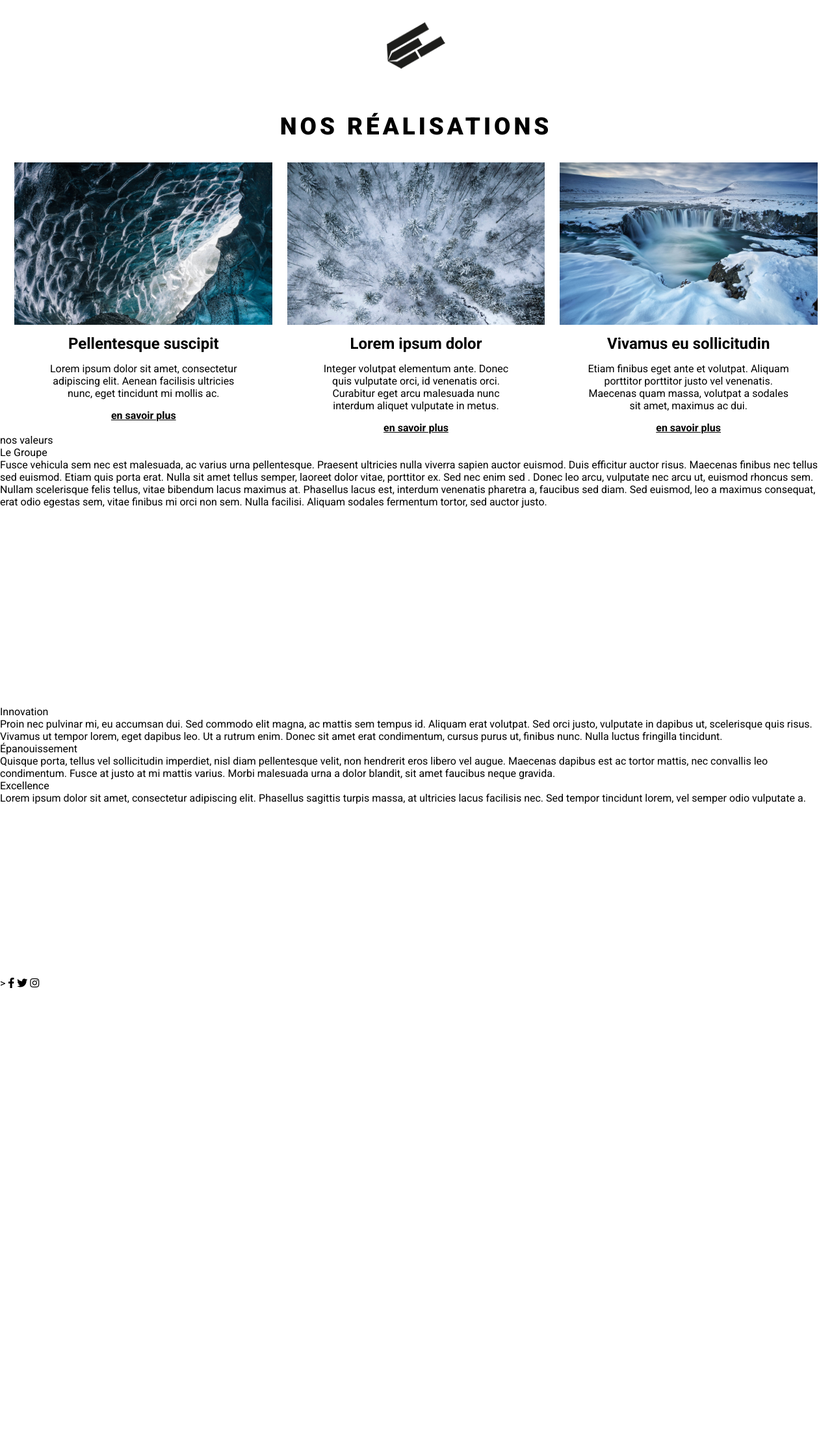
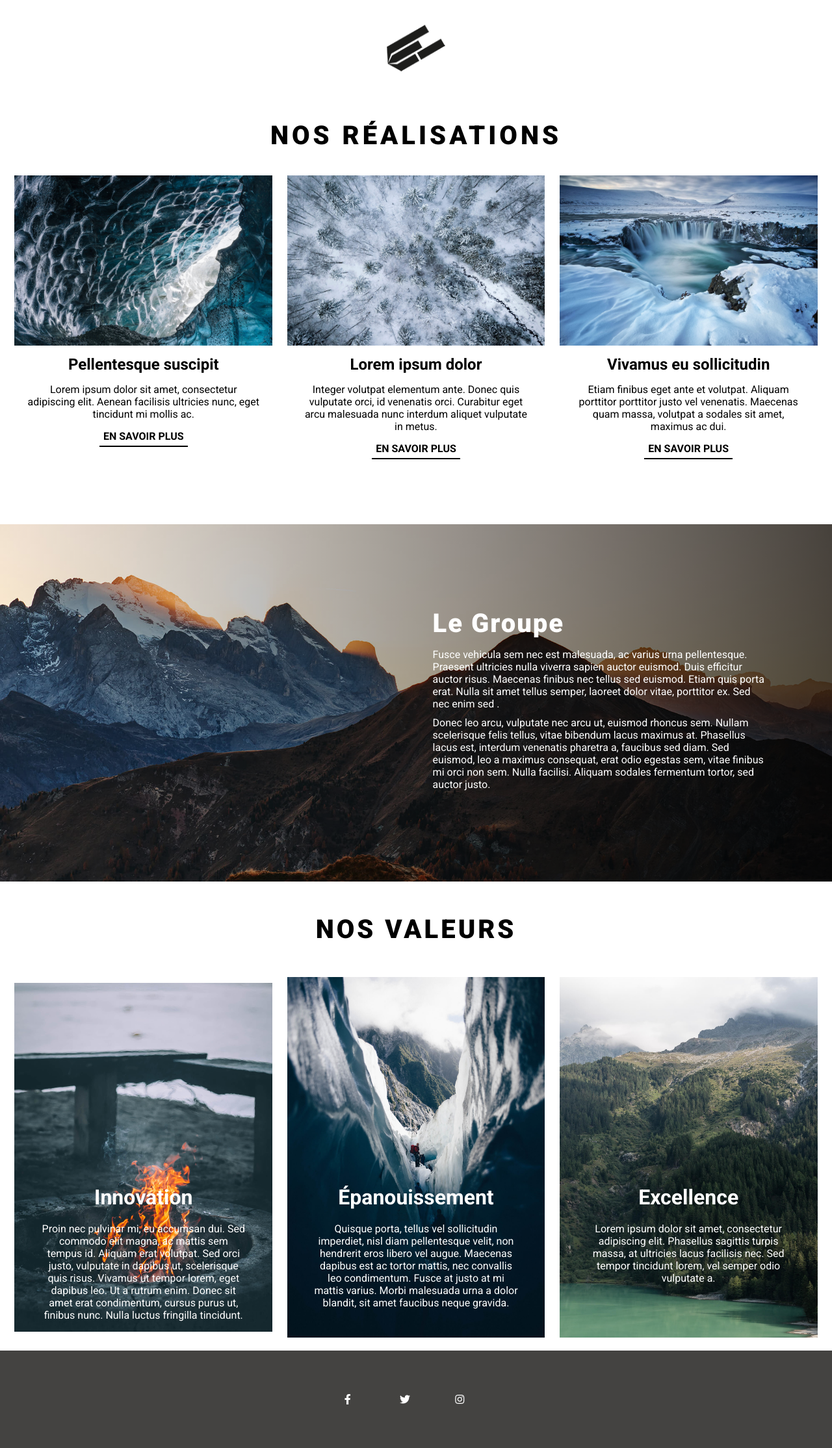
Before and after one commit to raulbethencourt/MCIR, a PHP site: page / in a window 1280 px wide. Shown: the whole page at 65% size. Before the commit the page ends 1521 px from the top, so only its background shows below. Run offline with PHP 8.4, Linux system fonts and the light colour scheme; data comes from the database, SQL or seed files in the repository.

Commit message:
:lipstick: finish style

```diff
--- a/test-sass-bem-grid/public/scss/libs/functions.scss
+++ b/test-sass-bem-grid/public/scss/libs/_functions.scss
@@ -1,5 +1,3 @@
-$base-font-size: 16px !default;
-
 @function strip-unit($number) {
     @if type-of($number)=='number'and not unitless($number) {
         @return $number / ($number * 0 + 1);
--- a/test-sass-bem-grid/public/scss/libs/reset.scss
+++ b/test-sass-bem-grid/public/scss/libs/_reset.scss
@@ -84,4 +84,5 @@ th:not([align]) {
 
 a {
     text-decoration: none;
+    color: black;
 }
--- /dev/null
+++ b/test-sass-bem-grid/public/scss/libs/_varilables.scss
@@ -0,0 +1,7 @@
+// default font size
+$base-font-size: 16px !default;
+
+// colors
+$white: #fff;
+$black: #000;
+$gray: #444341;
--- a/test-sass-bem-grid/public/scss/style.scss
+++ b/test-sass-bem-grid/public/scss/style.scss
@@ -1,10 +1,9 @@
 /* My files */
 @import "libs/reset.scss";
+@import "libs/varilables";
 @import "libs/mixins.scss";
 @import "libs/functions.scss";
 @import "libs/responsive.scss";
-
-$base-font-size: 16px;
 
 html,
 body {
@@ -12,18 +11,12 @@ body {
 	font-family: "Roboto", sans-serif;
 }
 
-.container {
-	display: grid;
-	grid-template-columns: auto;
-	grid-template-rows: auto auto auto;
-
-	.container__header {
-		grid-row: 1 / span 1;
+.header {
 	display: flex;
 	flex-direction: column;
 	align-items: center;
 	justify-content: space-around;
-		height: 250px;
+	height: 270px;
 
 	.header__img {
 		width: 90px;
@@ -31,41 +24,33 @@ body {
 	}
 
 	.header__title {
-			font-size: 2.3rem;
+		font-size: 2.5rem;
 		font-weight: 800;
 		text-transform: uppercase;
 		letter-spacing: 5px;
 	}
 }
 
-	.container__main {
-		grid-row: 2 / span 1;
-		display: grid;
-        grid-template-rows: 1fr 1fr 1fr;
-
+.main {
 	.main__section-top {
-            grid-row: 1 / span 1;
 		display: flex;
 		justify-content: space-evenly;
 
 		.section-top__container {
-                flex: none;
 			display: flex;
 			flex-direction: column;
 			align-items: center;
 			width: 31%;
 
-                @for $i from 1 to 4 {
+			@for $i from 1 through 3 {
 				.container__img--#{$i} {
 					width: 100%;
-                        height: 250px;
+					height: auto;
+					padding-bottom: 66%;
+
 					background-image: url("../../public/images/0#{$i}.jpg");
-
-                        @if #{$i} == 2 {
-                            background-size: cover;
-                        } @else {
-                            background-size: contain;
-                        }
+					background-position: center center;
+					background-size: 100%;
 				}
 
 				.container__title {
@@ -76,31 +61,134 @@ body {
 				}
 
 				.container__text {
-                        width: 80%;
+					width: 90%;
 
 					text-align: center;
 				}
 
 				.container__link {
 					margin-top: 15px;
+					margin-bottom: 100px;
+					padding: 0px 6px 5px 6px;
+
+					border-bottom: 2px solid $black;
 
 					font-weight: 600;
-                        color: black;
+					text-transform: uppercase;
 				}
 			}
 		}
 	}
 
 	.main__section-middle {
-			grid-row: 2 / span 1;
+		display: flex;
+		justify-content: flex-end;
+		align-items: center;
+		width: 100%;
+		height: 550px;
+
+		background-image: linear-gradient(
+				to right,
+				rgba(0, 0, 0, 0),
+				rgba(0, 0, 0, 0.7)
+			),
+			url("../../public/images/04.jpg");
+		background-size: cover;
+
+		.section-middle__container {
+			width: 40%;
+			margin-right: 8%;
+
+			color: $white;
+
+			.container__title {
+				margin-bottom: 15px;
+
+				font-size: 2.5rem;
+				font-weight: 900;
+				letter-spacing: 2px;
+			}
+
+			.container__text {
+				margin-bottom: 10px;
+
+				font-size: 1rem;
+			}
+		}
 	}
 
 	.main__section-bottom {
-			grid-row: 3 / span 1;
+		display: flex;
+		flex-direction: column;
+		align-items: center;
+
+		.section-bottom__title {
+			margin: 50px 0;
+
+			font-size: 2.5rem;
+			font-weight: 900;
+			letter-spacing: 4px;
+			text-transform: uppercase;
+		}
+
+		.section-bottom__container {
+			display: flex;
+			justify-content: space-evenly;
+			margin-bottom: 20px;
+
+			@for $i from 5 through 7 {
+				.container__block--#{$i} {
+					display: flex;
+					flex-direction: column;
+					align-items: center;
+					justify-content: flex-start;
+					width: 31%;
+					height: auto;
+					padding-top: 25%;
+					padding-bottom: 2%;
+
+					background-image: url("../../public/images/0#{$i}.jpg");
+					background-position: center center;
+					background-repeat: no-repeat;
+					background-size: 100%;
+
+					color: $white;
+
+					.block__title {
+						margin-bottom: 20px;
+						font-size: 2rem;
+						font-weight: 700;
+					}
+
+					.block__text {
+						width: 80%;
+
+						text-align: center;
+					}
+				}
+			}
+		}
 	}
 }
 
-	.container__footer {
-		grid-row: 3 / span 1;
+.footer {
+	display: flex;
+	justify-content: center;
+	align-items: center;
+	height: 150px;
+
+	background-color: $gray;
+
+	color: $white;
+
+	.footer__container {
+		width: 20%;
+		display: flex;
+		justify-content: space-around;
+
+		.icon {
+			width: 50px;
+			height: auto;
 		}
 	}
+}
--- a/test-sass-bem-grid/templates/index.html.php
+++ b/test-sass-bem-grid/templates/index.html.php
@@ -7,6 +7,9 @@ $db = new DataBase();
 $categories = ["realisations", "groupe", "valeurs"];
 $result = [];
 
+/**
+ * get the data from db
+ */
 foreach ($categories as $category) {
     $result[] = $db->query(
         "SELECT *
@@ -31,18 +34,18 @@ foreach ($categories as $category) {
 </head>
 
 <body>
-    <div class="container">
-        <header class="container__header">
+    <header class="header">
         <img src="../public/images/logo_mcir.png" alt="logo" class="header__img">
         <h1 class="header__title">nos réalisations</h1>
     </header>
 
-        <main class="container__main">
+    <main class="main">
         <section class="main__section-top">
             <?php
             foreach ($result[0] as $text) {
+                $number = substr($text['image_url'], -5, 1);
                 echo '<div class="section-top__container">';
-                    echo    '<div class="container__img--' . $text['id'] . '"></div>';
+                echo    '<div class="container__img--' . $number . '"></div>';
                 echo    '<h2 class="container__title">' . $text["titre"] . '</h2>';
                 echo    '<p class="container__text">' . $text["description"] . '</p>';
                 echo    '<a href="' . $text['url'] . '"  class="container__link">en savoir plus</a>';
@@ -52,36 +55,40 @@ foreach ($categories as $category) {
         </section>
 
         <section class="main__section-middle">
-                <h2 class="section-middle__title">nos valeurs</h2>
             <?php
-                foreach ($result[1] as $text) {
+            $text = $result[1][0]["description"];
+            $textResult = explode("Donec", $text, 2);
             echo '<div class="section-middle__container">';
-                    echo    '<h2 class="container__title">' . $text["titre"] . '</h2>';
-                    echo    '<p class="container__text">' . $text["description"] . '</p>';
+            echo    '<h2 class="container__title">' . $result[1][0]["titre"] . '</h2>';
+            echo    '<p class="container__text">' . $textResult[0] . '</p>';
+            echo    '<p class="container__text">Donec ' . $textResult[1] . '</p>';
             echo '</div>';
-                };
             ?>
         </section>
 
         <section class="main__section-bottom">
+            <h2 class="section-bottom__title">nos valeurs</h2>
+            <div class="section-bottom__container">
                 <?php
                 foreach ($result[2] as $text) {
-                    echo '<div class="section-bottom__container">';
-                    echo    '<div class="container__img"></div>';
-                    echo    '<h2 class="container__title">' . $text["titre"] . '</h2>';
-                    echo    '<p class="container__text">' . $text["description"] . '</p>';
+                    $number = substr($text['image_url'], -5, 1);
+                    echo '<div class="container__block--' . $number . '">';
+                    echo    '<h2 class="block__title">' . $text["titre"] . '</h2>';
+                    echo    '<p class="block__text">' . $text["description"] . '</p>';
                     echo '</div>';
                 };
                 ?>
+            </div>
         </section>
     </main>
 
-        <footer class="container__footer">>
-            <i class="fab fa-facebook-f"></i>
-            <i class="fab fa-twitter"></i>
-            <i class="fab fa-instagram"></i>
+    <footer class="footer">
+        <div class="footer__container">
+            <i class="fab fa-facebook-f icon"></i>
+            <i class="fab fa-twitter icon"></i>
+            <i class="fab fa-instagram icon"></i>
+        </div>
     </footer>
-    </div>
 
     <script src="../public/js/main.js"></script>
 </body>
```
Also changed, not shown: test-sass-bem-grid/dist/css/style.min.css, test-sass-bem-grid/public/scss/libs/_mixins.scss (renamed from test-sass-bem-grid/public/scss/libs/mixins.scss), test-sass-bem-grid/public/scss/libs/_responsive.scss (renamed from test-sass-bem-grid/public/scss/libs/responsive.scss), 1 other file. Lines whose indentation alone changed are shown as unchanged.
